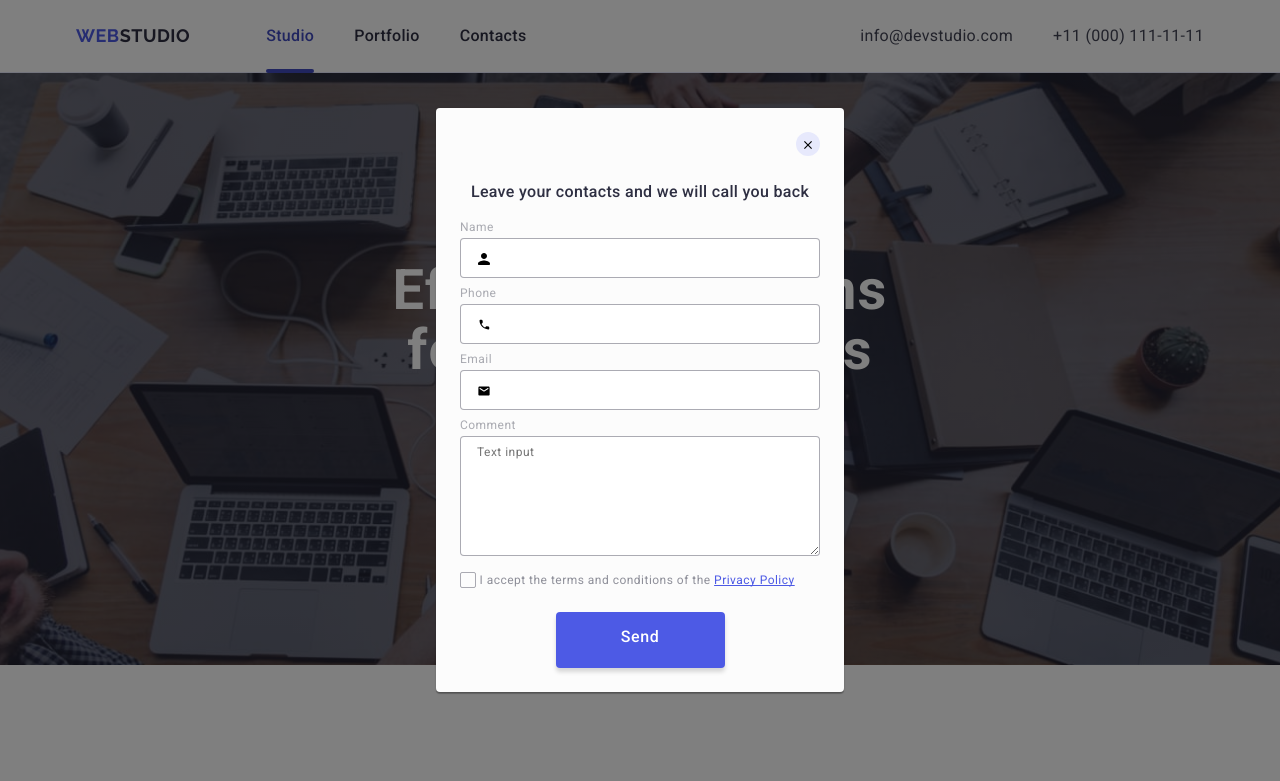
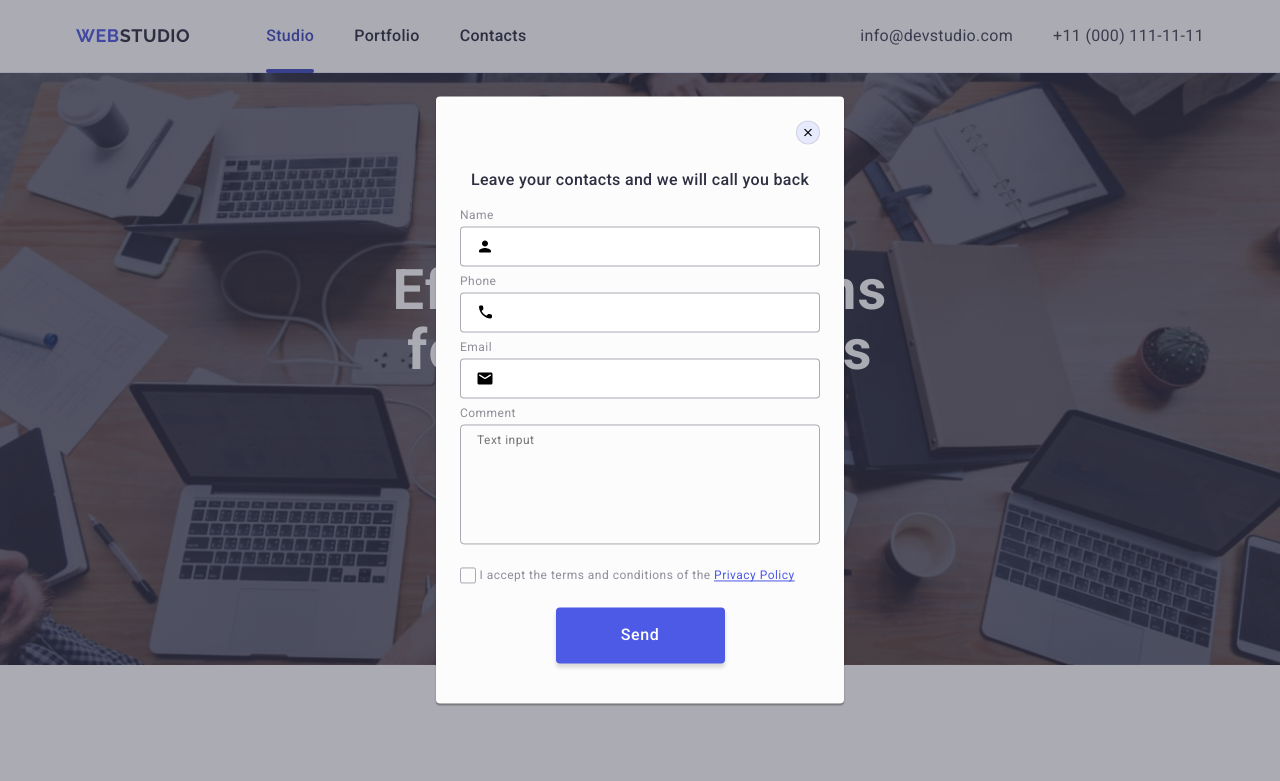
Before and after one commit to saken-k/goit-markup-hw-05, a plain HTML site: page index.html in a window 1280 px wide. Shown: the top 781 px of the page. Drawn offline with nearby package versions, Linux system fonts and the light colour scheme.

Commit message:
update index.html + styles.css

```diff
--- a/css/styles.css
+++ b/css/styles.css
@@ -487,7 +487,7 @@ img {
     margin-bottom: 16px;
 }
 
-.subscribe-container {
+.subscribe-form {
     display: flex;
     gap: 24px;
 }
@@ -513,17 +513,17 @@ img {
     align-items: center;
     justify-content: center;
     flex-direction: row;
-    gap: 16px;
+    /* gap: 16px; */
 
     border-radius: 4px;
     padding: 8px 24px;
-    width: 165px;
+    min-width: 165px;
     height: 40px;
     background-color: #4d5ae5;
 
     text-align: center;
     color: #fff;
-    border: 0;
+    border: none;
     cursor: pointer;
     transition: background-color 250ms cubic-bezier(0.4, 0, 0.2, 1);
 }
@@ -531,6 +531,10 @@ img {
 .subscribe-button:hover,
 .subscribe-button:focus {
     background-color: #404BBF;
+}
+
+.subscribe-button .icon {
+    margin-left: 16px;
 }
 
 .email-input .subscribe-button .icon {
@@ -541,21 +545,20 @@ img {
 
 
 .modal-overlay {
-    background-color: rgba(0, 0, 0, 0.5);
-
+    background-color: rgba(46, 47, 66, 0.4);
     position: fixed;
     top: 0;
     left: 0;
     height: 100%;
     width: 100%;
     z-index: 999;
-    display: flex;
+    /* display: flex;
     justify-content: center;
-    align-items: center;
+    align-items: center; */
 
     /* opacity: 0;
     pointer-events: none; */
-    transition: opacity 250ms cubic-bezier(0.4, 0, 0.2, 1);
+    transition: opacity 250ms cubic-bezier(0.4, 0, 0.2, 1), visibility 250ms cubic-bezier(0.4, 0, 0.2, 1);
 }
 
 .modal-overlay.is-open {
@@ -564,19 +567,26 @@ img {
 }
 
 .modal {
+    position: absolute;
     background-color: #fff;
     border-radius: 4px;
+    top: 50%;
+    left: 50%;
+    transform: translate(-50%, -50%);
     width: 408px;
-    height: 584px;
+    min-height: 584px;
     box-shadow: 0 1px 1px 0 rgba(0, 0, 0, 0.14), 0 1px 3px 0 rgba(0, 0, 0, 0.12), 0 2px 1px 0 rgba(0, 0, 0, 0.2);
     background: #fcfcfc;
     display: flex;
     flex-direction: column;
-    padding: 24px;
+    padding: 72px 24px 24px 24px;
+    transition: transform 250ms cubic-bezier(0.4, 0, 0.2, 1);
 }
 
 .modal-close-btn {
-    margin-left: auto;
+    position: absolute;
+    top: 24px;
+    right: 24px;
     text-align: center;
     border-radius: 50%;
     background-color: #e7e9fc;
@@ -584,14 +594,23 @@ img {
     width: 24px;
     height: 24px;
     cursor: pointer;
-    margin-bottom: 24px;
-    transition: background-color, fill 250ms, 250ms cubic-bezier(0.4, 0, 0.2, 1), cubic-bezier(0.4, 0, 0.2, 1);
+    transition: background-color 250ms cubic-bezier(0.4, 0, 0.2, 1), border 250ms cubic-bezier(0.4, 0, 0.2, 1);
+
+    display: flex;
+    align-items: center;
+    justify-content: center;
+    border: 1px solid rgba(0, 0, 0, 0.1);
+    padding: 0;
 }
 
 .modal-close-btn:hover,
 .modal-close-btn:focus {
     fill: #fff;
     background-color: #404bbf;
+}
+
+.modal-icon-btn {
+    transition: fill 250ms cubic-bezier(0.4, 0, 0.2, 1);
 }
 
 .leave-contacts {
@@ -606,40 +625,58 @@ img {
     align-items: flex-start;
     justify-content: flex-start;
     flex-direction: column;
-    gap: 8px;
 
     border-radius: 4px;
     width: 360px;
-    /* height: 336px; */
     margin-bottom: 16px;
 }
 
+.name-block,
+.phone-block,
+.email-block,
+.comment-block {
+    margin-bottom: 8px;
+    width: 100%;
+}
+
 .modal-form-label {
-    display: flex;
-    flex-direction: column;
+    display: block;
     font-size: 12px;
-    line-height: 1.16667;
+    line-height: 1.17;
     letter-spacing: 0.04em;
-    color: rgba(46, 47, 66, 0.4);
-    gap: 4px;
+    color: #8e8f99;
+    margin-bottom: 4px;
+}
+
+.name-input,
+.phone-input,
+.email-input {
     position: relative;
 }
 
-.modal-form-label input,
-.modal-form-label textarea {
+.name-input input,
+.phone-input input,
+.email-input input,
+.comment-input textarea {
     border: 1px solid rgba(46, 47, 66, 0.4);
     border-radius: 4px;
-    width: 360px;
+    width: 100%;
     height: 40px;
-    outline: none;
+    padding-left: 38px;
+    outline: transparent;
+    transition: border-color 250ms cubic-bezier(0.4, 0, 0.2, 1);
 }
 
-.modal-form-label input:focus-within,
-.modal-form-label textarea:focus-within {
+.name-input input:focus-within,
+.phone-input input:focus-within,
+.email-input input:focus-within,
+.comment-input textarea:focus-within {
     border-color: #4d5ae5;
 }
 
-.modal-form-label .username,
+.name-input .username,
+.phone-input .phone,
+.email-input .email,
 .modal-form-label .phone,
 .modal-form-label .email {
     background-repeat: no-repeat;
@@ -651,20 +688,27 @@ input:focus-within + svg {
     fill: #4d5ae5;
 }
 
-.modal-form-label .modal-icon {
+.modal-icon {
     position: absolute;
-    top: 30px;
-    left: 15px;
+    top: 50%;
+    left: 16px;
+    transform: translateY(-50%);
+    transition: fill 250ms cubic-bezier(0.4, 0, 0.2, 1);
 }
 
-.modal-form-label textarea {
+.comment-block {
+    margin-bottom: 16px;
+}
+
+.comment-input textarea {
     height: 120px;
-    padding-left: 16px;
-    padding-top: 8px;
+    padding: 8px 16px;
     font-size: 12px;
-    line-height: 1.16667;
+    line-height: 1.17;
     letter-spacing: 0.04em;
-    color: #2e2f42;
+    color: rgba(46, 47, 66, 0.4);
+    background-color: transparent;
+    resize: none;
 }
 
 .modal-accept {
@@ -693,19 +737,19 @@ input:focus-within + svg {
 
 .modal-accept-label {
     font-size: 12px;
-    line-height: 1.16667;
+    line-height: 1.17;
     letter-spacing: 0.04em;
     color: #8e8f99;
 }
 
-input:checked + span {
+input:checked + label > span {
     background-color: #404bbf;
     border: none;
     fill: #F4F4FD;
 }
 
-.modal-accept-label a {
-    line-height: 1.33333;
+.privacy-policy {
+    line-height: 1.33;
     text-decoration: underline;
     text-decoration-skip-ink: none;
     color: #4d5ae5;
@@ -713,7 +757,7 @@ input:checked + span {
 
 .modal-send-btn {
     margin: 0 auto;
-    display: flex;
+    display: block;
     align-items: flex-start;
     justify-content: center;
     flex-direction: row;
@@ -721,7 +765,7 @@ input:checked + span {
 
     border-radius: 4px;
     padding: 16px 32px;
-    width: 169px;
+    min-width: 169px;
     height: 56px;
 
     box-shadow: 0 4px 4px 0 rgba(0, 0, 0, 0.15);
@@ -732,7 +776,7 @@ input:checked + span {
     color: #fff;
 
     cursor: pointer;
-    border: 0;
+    border: none;
     transition: background-color 250ms cubic-bezier(0.4, 0, 0.2, 1);
 }
 
--- a/index.html
+++ b/index.html
@@ -534,9 +534,9 @@
         </div>
         <div class="email-input">
           <p class="email-input-text">Subscribe</p>
-          <div class="subscribe-container">
+          <form class="subscribe-form" name="subscribe">
             <label class="email-input-label">
-              <input type="text" name="email" placeholder="E-mail" />
+              <input type="email" name="email" placeholder="E-mail" />
             </label>
             <button class="subscribe-button" type="submit">
               Subscribe
@@ -544,59 +544,69 @@
                 <use href="./images/icons.svg#icon-telegram"></use>
               </svg>
             </button>
-          </div>
+          </form>
         </div>
       </div>
     </footer>
     <!--#endregion footer -->
+    <!--#region modal -->
     <div class="modal-overlay">
       <div class="modal">
-        <button class="modal-close-btn">
-          <svg class="modal-icon" width="8" height="8">
+        <button class="modal-close-btn" type="button">
+          <svg class="modal-icon-btn" width="8" height="8">
             <use href="./images/icons.svg#icon-close"></use>
           </svg>
         </button>
-        <label class="leave-contacts">Leave your contacts and we will call you back</label>
+        <p class="leave-contacts">Leave your contacts and we will call you back</p>
         <form class="modal-inputs" name="feedback-form" autocomplete="off">
-          <label class="modal-form-label">
-            Name
-            <input class="username" type="text" name="username" required />
-              <svg class="modal-icon" width="18" height="18">
+          <div class="name-block">
+            <label for="user-name" class="modal-form-label">Name</label>
+            <div class="name-input">
+              <input class="username" type="text" name="user-name" id="user-name" required />
+              <svg class="modal-icon" width="18" height="24">
                 <use href="./images/icons.svg#icon-person"></use>
               </svg>
-          </label>
-          <label class="modal-form-label">
-            Phone
-            <input class="phone" type="tel" name="phone" required />
-              <svg class="modal-icon" width="18" height="18">
+            </div>
+          </div>
+          <div class="phone-block">
+            <label for="phone" class="modal-form-label">Phone</label>
+            <div class="phone-input">
+              <input class="phone" type="tel" name="phone" id="phone" required />
+              <svg class="modal-icon" width="18" height="24">
                 <use href="./images/icons.svg#icon-phone"></use>
               </svg>
-          </label>
-          <label class="modal-form-label">
-            Email
-            <input class="email" type="email" name="email" required />
-              <svg class="modal-icon" width="18" height="18">
+            </div>
+          </div>
+          <div class="email-block">
+            <label for="email" class="modal-form-label">Email</label>
+            <div class="email-input">
+              <input class="email" type="email" name="email" id="email" required />
+              <svg class="modal-icon" width="18" height="24">
                 <use href="./images/icons.svg#icon-email"></use>
               </svg>
-          </label>
-          <label class="modal-form-label">
-            Comment
-            <textarea name="comment" rows="4" placeholder="Text input"></textarea>
-          </label>
-        </form>
+            </div>
+          </div>
+          <div class="comment-block">
+            <label for="user-comment" class="modal-form-label">Comment</label>
+            <div class="comment-input">
+              <textarea name="user-comment" id="user-comment" rows="4" placeholder="Text input"></textarea>
+            </div>
+          </div>
           <div class="modal-accept">
-          <label class="modal-accept-label">
-            <input type="checkbox" name="acceptance" value="agree" class="visually-hidden" />
+            <input type="checkbox" name="user-privacy" id="user-privacy" value="true" class="visually-hidden" />
+            <label for="user-privacy" class="modal-accept-label">
               <span class="checkbox-span">
                 <svg class="checkbox-icon" width="10" height="8">
                   <use href="./images/icons.svg#icon-click"></use>
                 </svg>
               </span>
-            I accept the terms and conditions of the <a href="">Privacy Policy</a>
+              I accept the terms and conditions of the <a class="privacy-policy" href="">Privacy Policy</a>
             </label>
           </div>
           <button class="modal-send-btn">Send</button>
+        </form>
       </div>
     </div>
+    <!--#endregion modal -->
   </body>
 </html>
```
Lines whose indentation alone changed are shown as unchanged.
